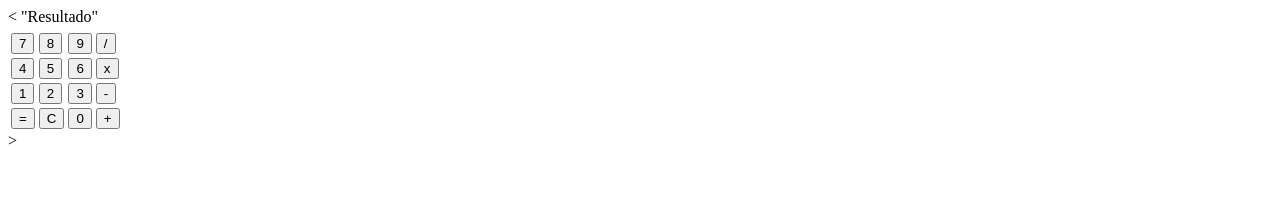
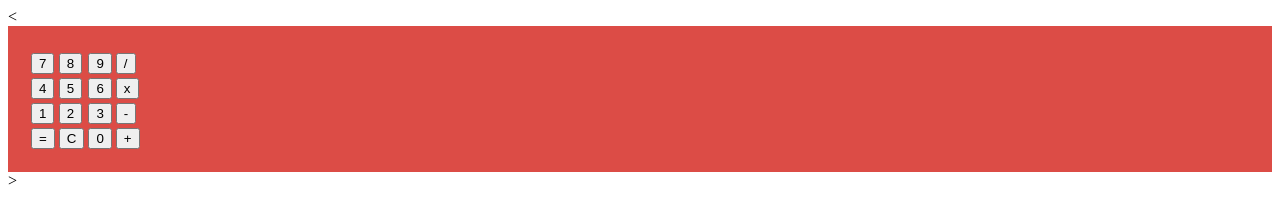
Before and after one commit to DragonFenixOwi/git-first-html-css, a plain HTML site: page index.html in a window 1280 px wide. Drawn offline with Linux system fonts and the light colour scheme.

Commit message:
Explorando diseño

```diff
--- /dev/null
+++ b/estilo.css
@@ -0,0 +1,9 @@
+ .Calculadora{
+        display: block;
+        margin:0 auto;
+        padding: 20px;
+        background-color: #DC4C46
+
+
+
+ }
--- a/index.html
+++ b/index.html
@@ -3,11 +3,12 @@
   <head>
     <meta charset="utf-8">
     <title> Primera Calculadora con HTML,CCS y JavaScript</title>
+<link rel="stylesheet" href="estilo.css">
   </head>
   <body>
     <table class="Calculadora">
       <tr>
-        <<td> <col span="4"> <span> "Resultado" </span></td>
+        <<td> <col span="4"> <span>  </span></td>
       </tr>
       <tr>
         <td><button type="button" name="siete">7</button></td>
```
